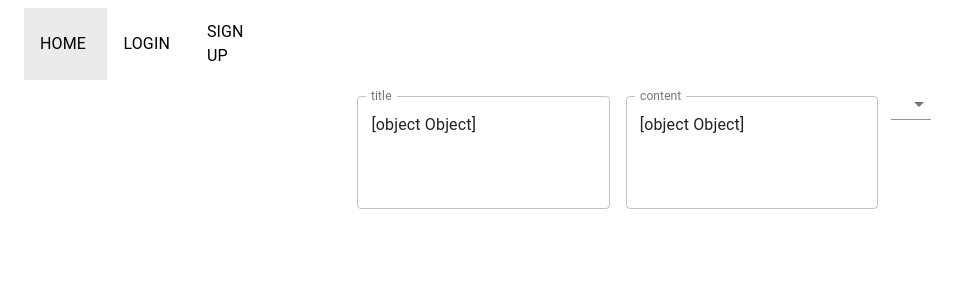
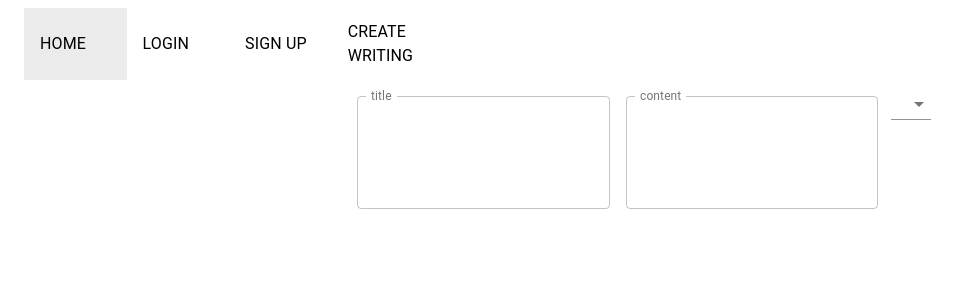
Before and after one commit to ariqyandri/help-me-speech-client, a React (Create React App) app: page /writing/create in a window 1280 px wide. Shown: the top 300 px of the page, without its empty margins (0-963 px from the left). Built offline with nearby package versions, Linux system fonts and the light colour scheme; no server answers.

Commit message:
Add page to navbar, debug create writing input

```diff
--- a/src/components/Navbar/index.tsx
+++ b/src/components/Navbar/index.tsx
@@ -38,6 +38,7 @@ export default function DenseAppBar() {
     { id: 1, title: "Home", path: "/" },
     { id: 2, title: "Login", path: "/login" },
     { id: 3, title: "Sign Up", path: "/signup" },
+    { id: 4, title: "Create Writing", path: "/writing/create" },
   ];
 
   return (
--- a/src/pages/CreateWriting/index.tsx
+++ b/src/pages/CreateWriting/index.tsx
@@ -37,7 +37,7 @@ export default function CreateWriting() {
           name="title"
           multiline
           rows={4}
-          value={value}
+          value={value.title}
           onChange={handleChange}
           defaultValue="Default Value"
           variant="outlined"
@@ -47,7 +47,7 @@ export default function CreateWriting() {
           name="content"
           multiline
           rows={4}
-          value={value}
+          value={value.content}
           onChange={handleChange}
           defaultValue="Default Value"
           variant="outlined"
```
Also changed, not shown: 1 other file (tests, documents, lock files or other folders).
